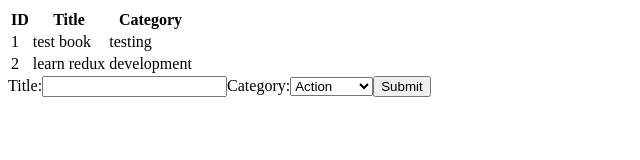
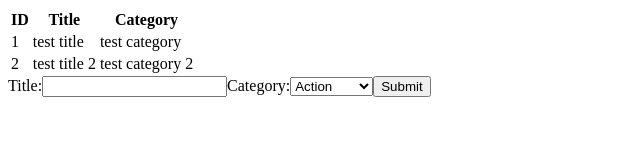
Before and after one commit to evaveskova/redux-bookstore, a React (Create React App) app: page / in a window 1280 px wide. Shown: the top 160 px of the page, without its empty margins (0-640 px from the left). Built offline with nearby package versions, Linux system fonts and the light colour scheme.

Commit message:
fixed mapDispatchToProps from BookForm

```diff
--- a/src/actions/index.js
+++ b/src/actions/index.js
@@ -1,9 +1,15 @@
-export const createBook = book => ({
-	  type: 'CREATE_BOOK',
-	  book,
-});
+const CREATE_BOOK = 'CREATE_BOOK';
+const REMOVE_BOOK = 'REMOVE_BOOK';
+
+export const createBook = book => {
+		console.log("action fired", book)
+		return {
+			type: CREATE_BOOK,
+	  	book: book
+		}
+};
 
 export const removeBook = book => ({
-  type: 'REMOVE_BOOK',
+  type: REMOVE_BOOK,
   book,
 });
--- a/src/containers/BooksForm.js
+++ b/src/containers/BooksForm.js
@@ -1,11 +1,12 @@
 import React from 'react';
 import { connect } from 'react-redux';
-import { createBook } from '../actions'
+import { createBook } from '../actions/index'
 
 class BooksForm extends React.Component {
 	constructor(props) {
 		super(props);
 		this.state = {
+			id: Math.floor(Math.random() * 100),
 			title: '',
 			category: ''
 		};
@@ -27,19 +28,22 @@ class BooksForm extends React.Component {
 
 	handleSubmit(event) {
 		event.preventDefault();
-		// The component should implement handleSubmit which will save the new book
-		// in the Redux store and resets the component’s state.
 		createBook(this.state);
+		console.log("createBook executed", this.state)
+		this.clearState();
+	}
+
+	clearState() {
 		this.setState({
-			book: '',
+			id: Math.floor(Math.random() * 1000),
+			title: '',
 			category: ''
 		})
 	}
 
 	render() {
 		const categories = ['Action', 'Biography', 'History', 'Horror', 'Kids', 'Learning', 'Sci-Fi'];
-		console.log("title = ", this.state.title)
-		console.log("category = ", this.state.category)
+
 	  return (
 	    <form onSubmit={this.handleSubmit}>
 	      <label htmlFor="title" id="title-form-label">
@@ -63,4 +67,4 @@ const mapDispatchToProps = dispatch => ({
 	createBook: book => dispatch(createBook(book))
 })
 
-export default connect(mapDispatchToProps)(BooksForm);
+export default connect(null, mapDispatchToProps)(BooksForm);
--- a/src/containers/BooksList.js
+++ b/src/containers/BooksList.js
@@ -25,7 +25,7 @@ BooksList.propTypes = {
 
 function mapStateToProps(state) {
   return {
-    books: state.booksList,
+    books: state.books,
   };
 }
 
--- a/src/index.js
+++ b/src/index.js
@@ -5,7 +5,23 @@ import { createStore } from 'redux';
 import combineReducers from './reducers';
 import App from './components/App';
 
-const store = createStore(combineReducers);
+const initialState = {
+  books: [
+	{
+    id: 1,
+    title: 'test title',
+    category: 'test category',
+  },
+  {
+    id: 2,
+    title: 'test title 2',
+    category: 'test category 2',
+  },
+  ]
+};
+
+const store = createStore(combineReducers, initialState);
+
 ReactDOM.render(
   <Provider store={store}>
     <App />
--- a/src/reducers/books.js
+++ b/src/reducers/books.js
@@ -1,19 +1,19 @@
-const booksReducer = (state = null, action) => {
-  const CREATE_BOOK = 'CREATE_BOOK';
-  const REMOVE_BOOK = 'REMOVE_BOOK';
+const CREATE_BOOK = 'CREATE_BOOK';
+const REMOVE_BOOK = 'REMOVE_BOOK';
+
+const booksReducer = (state = [], action) => {
+
+	console.log("booksReducer called", action)
 
   switch (action.type) {
     case CREATE_BOOK:
-			return action.book
-      break;
+			console.log("hello world");
+			return { ...state, books: [...state.books, action.book] };
     case REMOVE_BOOK:
-			console.log("x")
       break;
     default:
-			console.log("y")
       break;
   }
-	console.log("z")
   return state;
 };
 
--- a/src/reducers/booksList.js
+++ /dev/null
@@ -1,14 +0,0 @@
-const booksList = () => {
-	return [{
-		id: 1,
-		title: "test book",
-		category: "testing"
-	},{
-		id: 2,
-		title: "learn redux",
-		category: "development"
-	}
-	]
-};
-
-export default booksList;
--- a/src/reducers/index.js
+++ b/src/reducers/index.js
@@ -1,8 +1,6 @@
 import { combineReducers } from 'redux';
 import booksReducer from './books';
-import booksList from './booksList';
 
 export default combineReducers({
-  books: booksReducer,
-	booksList: booksList
+  books: booksReducer
 });
```
